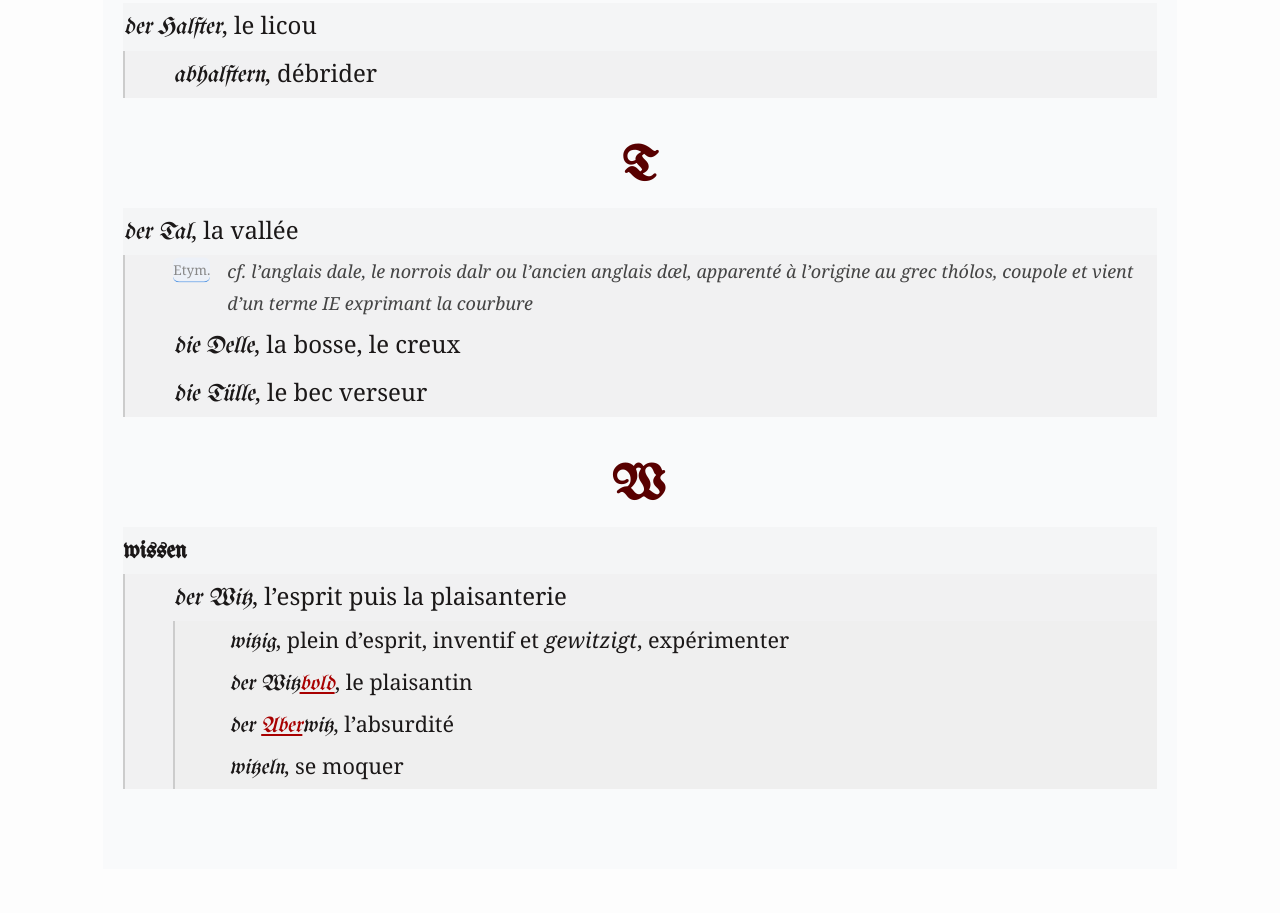
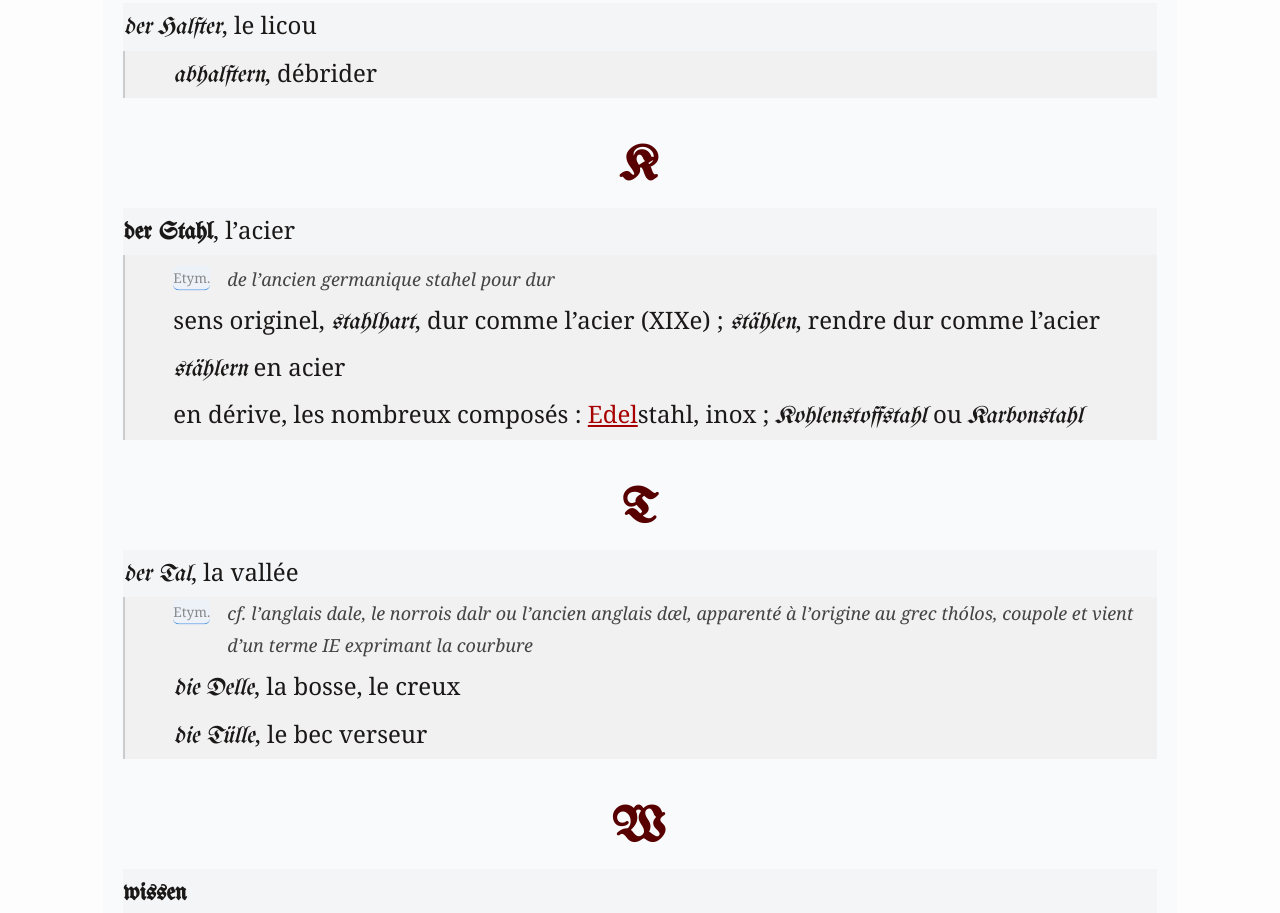
Before and after one commit to lucarabistouille/lucarabistouille.github.io, a plain HTML site: page lang/jard-all.html in a window 1280 px wide. Shown: the part 8285-9198 px from the top of the page. Before the commit the page ends 9154 px from the top, so only its background shows below. Drawn offline with Linux system fonts and the light colour scheme; a web font is replaced by a local one.

Commit message:
add word

```diff
--- a/lang/jard-all.html
+++ b/lang/jard-all.html
@@ -441,6 +441,16 @@
 <li><em><span class="german">abhalftern</span></em>, débrider</li>
 </ul></li>
 </ul>
+<h2 id="k"><span class="german">K</span></h2>
+<ul>
+<li><strong><span class="german">der <span id="Stahl">Stahl</span></span></strong>, l’acier
+<ul>
+<li><span class="etym">de l’ancien germanique stahel pour dur</span></li>
+<li>sens originel, <span class="german"><em>stahlhart</em></span>, dur comme l’acier (XIXe) ; <em><span class="german">stählen</span></em>, rendre dur comme l’acier</li>
+<li><em><span class="german">stählern</span></em> en acier</li>
+<li>en dérive, les nombreux composés : <a href="#edel">Edel</a>stahl, inox ; <em><span class="german">Kohlenstoffstahl</span></em> ou <em><span class="german">Karbonstahl</span></em></li>
+</ul></li>
+</ul>
 <h2 id="t"><span class="german">T</span></h2>
 <ul>
 <li><em><span class="german">der Tal</span></em>, la vallée
```
